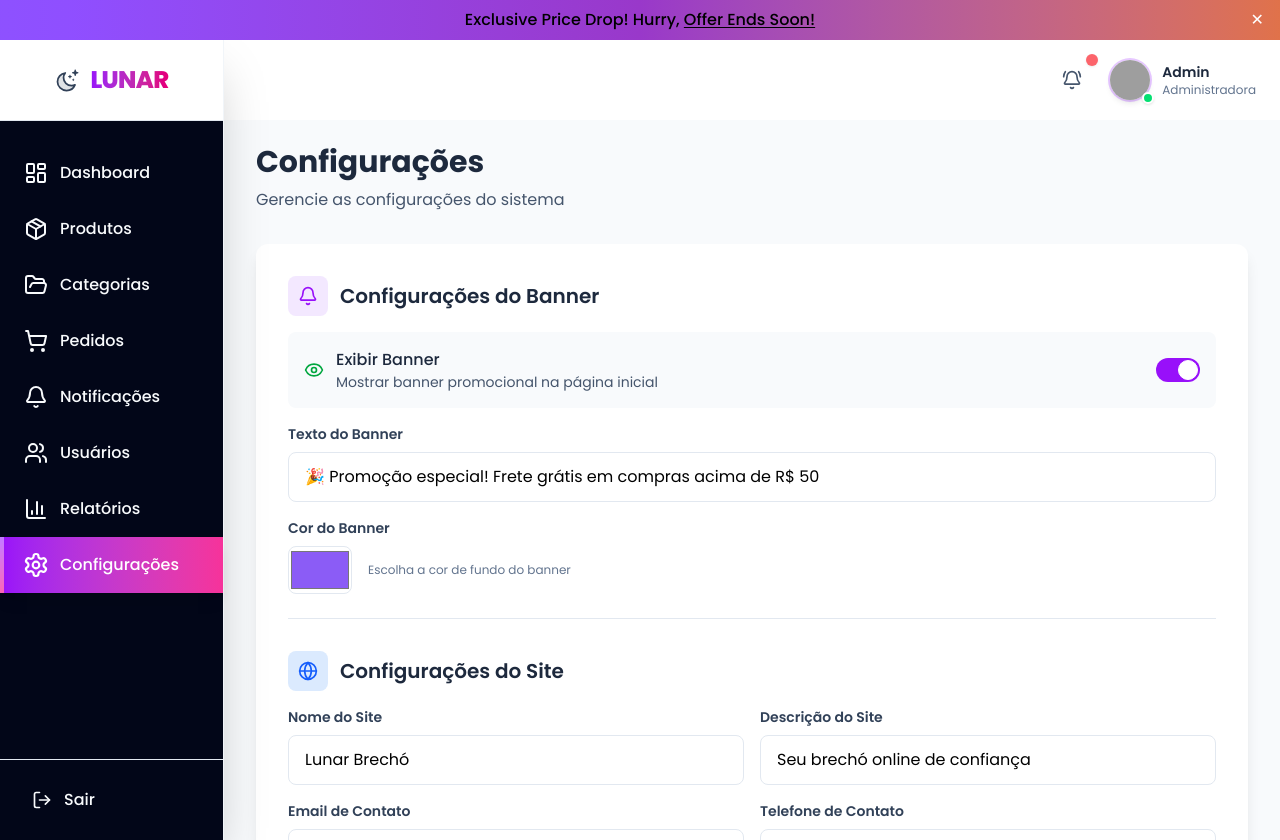
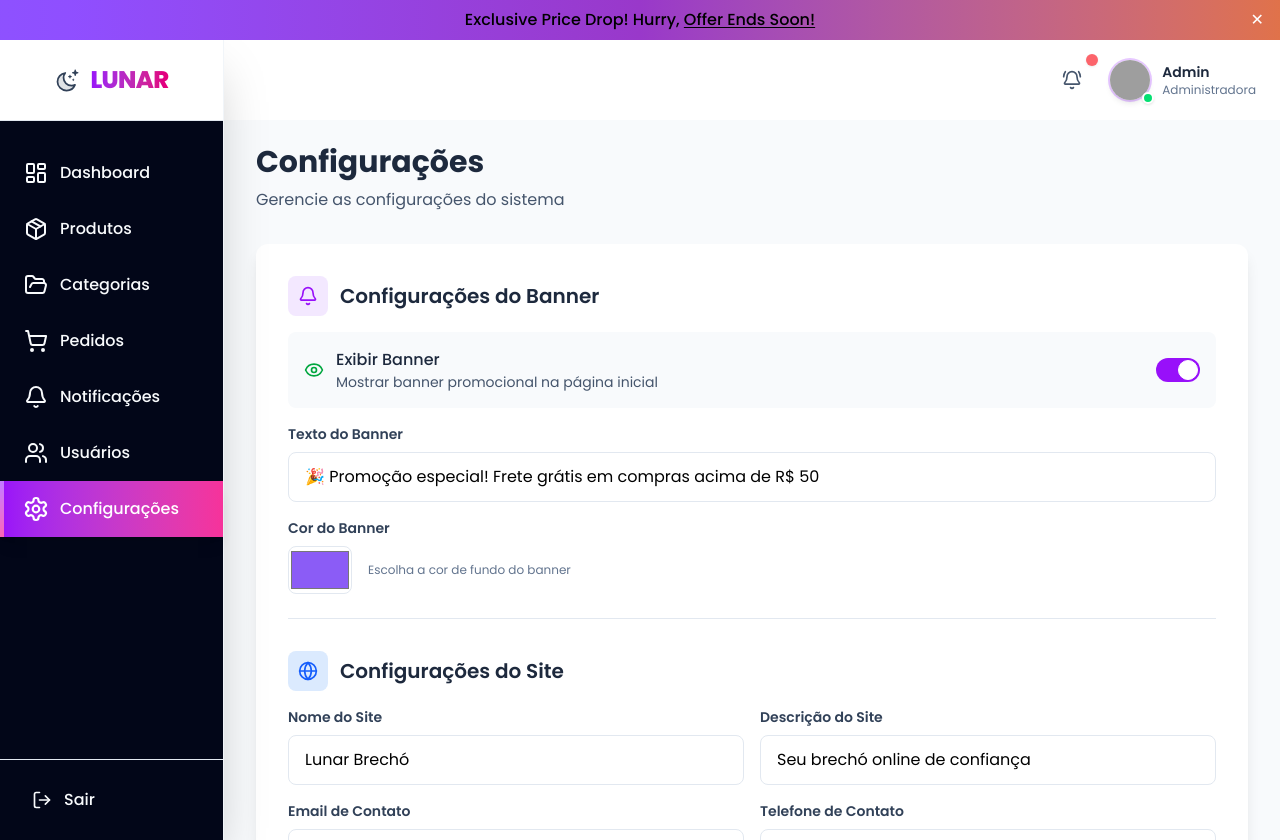
Before and after one commit to LenilsonTeixeira/lunar-brecho-app, a React (Vite) app: page /admin/configuracoes in a window 1280 px wide. Built offline with nearby package versions, Linux system fonts and the light colour scheme; data requests are answered from the project's data file; grey boxes are pictures that could not be loaded.

Commit message:
removendo relatorios

```diff
--- a/src/App.tsx
+++ b/src/App.tsx
@@ -46,7 +46,6 @@ const App = () => {
           <Route path='usuarios/adicionar' element={<AddUser />} />
           <Route path='categorias/adicionar' element={<AddCategory />} />
           <Route path='usuarios' element={<ListUser />} />
-          <Route path='relatorios' element={<div>Página de Relatórios</div>} />
           <Route path='configuracoes' element={<Configuration />} />
           <Route path='notificacoes' element={<Notification />} />
           <Route path='notificacoes/lista' element={<NotificationList />} />
--- a/src/components/admin/sidebar/Sidebar.tsx
+++ b/src/components/admin/sidebar/Sidebar.tsx
@@ -3,7 +3,6 @@ import {
   Package,
   Users,
   Settings,
-  BarChart3,
   Menu,
   X,
   LogOut,
@@ -45,11 +44,6 @@ const sidebarItems = [
     label: 'Usuários',
     icon: <Users />,
     path: '/admin/usuarios',
-  },
-  {
-    label: 'Relatórios',
-    icon: <BarChart3 />,
-    path: '/admin/relatorios',
   },
   {
     label: 'Configurações',
```
